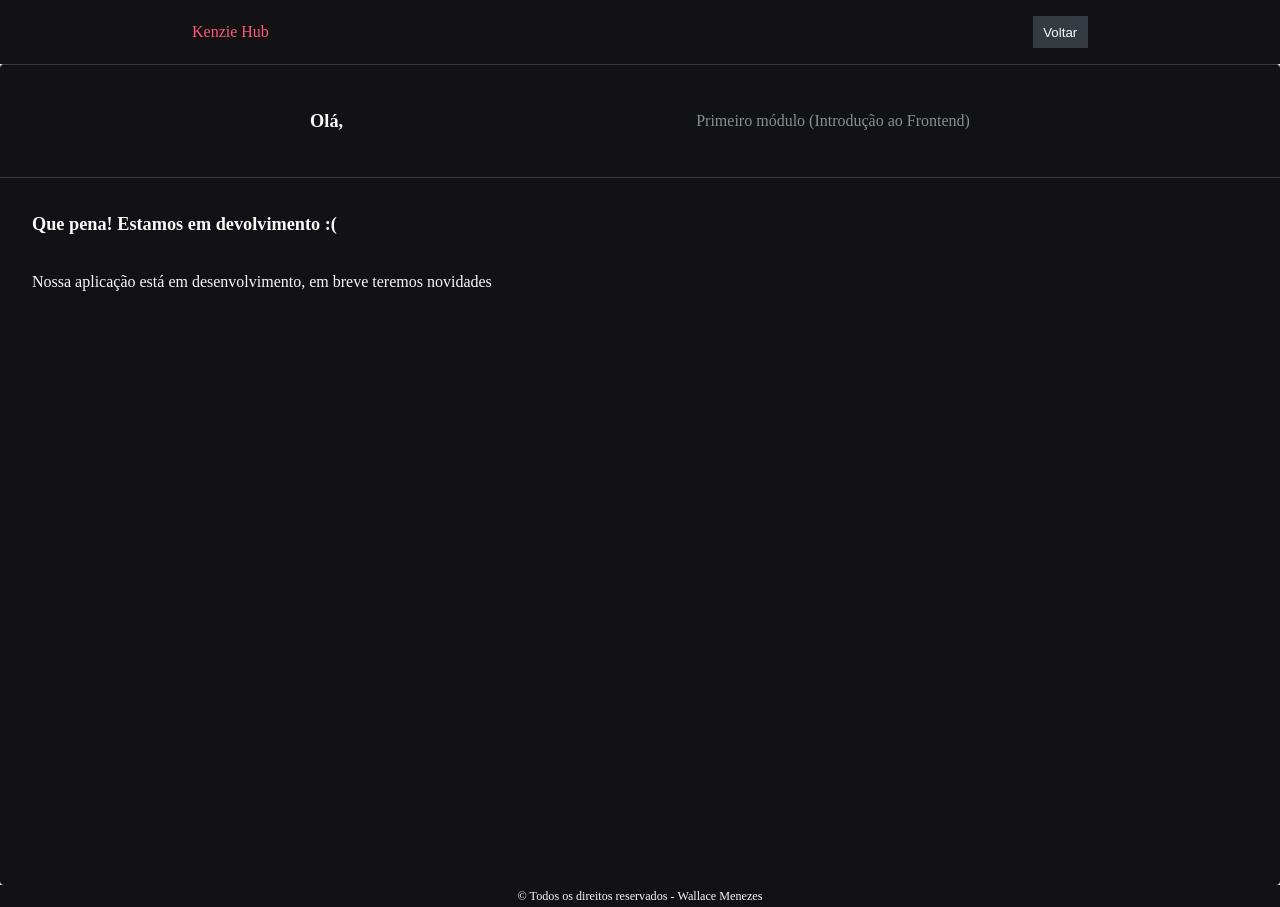
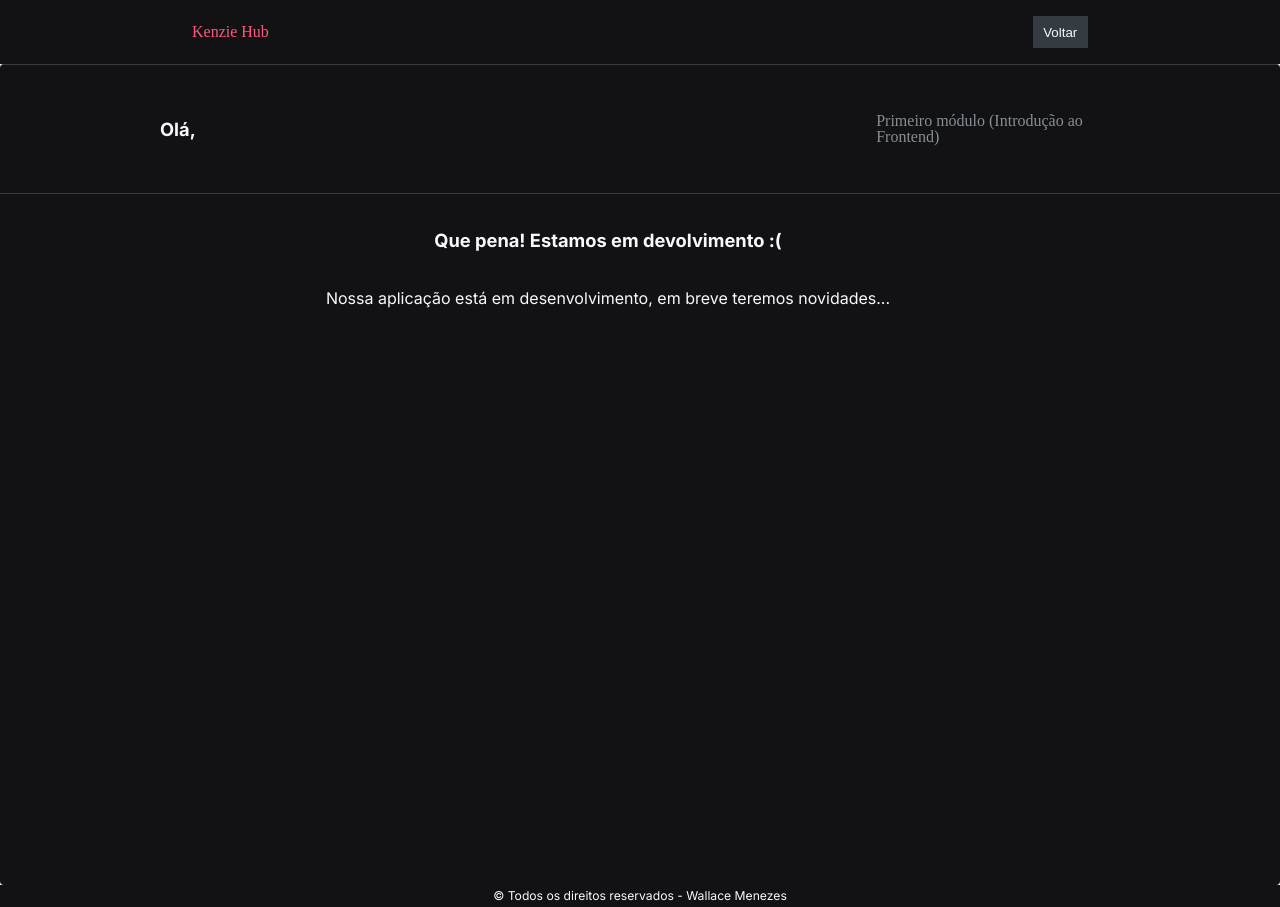
Before and after one commit to Wallace143900/Kenzie-Hub-CRUD-, a React app: page /User in a window 1280 px wide. Built offline with nearby package versions, Linux system fonts and the light colour scheme; the HTML template or start-up script is replaced by a standard one.

Commit message:
finalizado finalmente hehe

```diff
--- a/src/components/Header/styles.module.scss
+++ b/src/components/Header/styles.module.scss
@@ -17,13 +17,13 @@ header {
             width: 75%;
         }
 
-        @media (min-width: 768px) {
+        @media (min-width: 1024px) {
             width: 70%;
             text-align: center;
         }
 
-        @media (min-width: 768px) {
-            width: 70%;
+        @media (min-width: 1440px) {
+            width: 60%;
             text-align: center;
         }
 
--- a/src/components/forms/LoginForm/index.jsx
+++ b/src/components/forms/LoginForm/index.jsx
@@ -7,7 +7,7 @@ import { useNavigate } from "react-router-dom";
 import { toast } from "react-toastify";
 import { api } from "../../../services/api";
 
-export const LoginForm = ({setUser, registers}) => {
+export const LoginForm = ({setUser}) => {
 
     const {handleSubmit, register, formState: {errors},} = useForm({
         resolver: zodResolver(loginFormSchema)
--- a/src/components/forms/RegisterForm/index.jsx
+++ b/src/components/forms/RegisterForm/index.jsx
@@ -7,7 +7,7 @@ import { api } from "../../../services/api";
 import { toast } from "react-toastify";
 import { useNavigate } from "react-router-dom";
 
-export const RegisterForm = ({setUser}) => {
+export const RegisterForm = ({setUser, user}) => {
 
     const {handleSubmit, register, formState: {errors},} = useForm({
         resolver: zodResolver(registerFormSchema)
@@ -25,7 +25,7 @@ export const RegisterForm = ({setUser}) => {
 
           setUser(data.user);
 
-          navigate("/user")
+          navigate("/")
 
           console.log(data)
         } catch (error) {
@@ -45,7 +45,7 @@ export const RegisterForm = ({setUser}) => {
                 <p className="headline">Rápido e grátis, vamos nessa</p>
             </div>
             <div className={styles.myInformation}>
-                    <Input label="Nome" type="text" error={errors.name} {...register("name")} placeholder="Digite aqui seu nome" />
+                <Input label="Nome" type="text" error={errors.name} {...register("name")} placeholder="Digite aqui seu nome" user={user}/>
                 <Input label="Email" type="email" error={errors.email} {...register("email")} placeholder="Digite aqui seu email" />
                 <Input label="Senha" type="password" error={errors.password} {...register("password")} placeholder="Digite aqui sua senha" />
                 <Input label="Confirmar Senha" type="password" error={errors.confirmPassword} {...register("confirmPassword")} placeholder="Confirme sua senha" />
--- a/src/components/forms/RegisterForm/styles.module.scss
+++ b/src/components/forms/RegisterForm/styles.module.scss
@@ -26,6 +26,7 @@
         h3 {
             color: var(--Grey-0);
             margin-top: 7px;
+            text-align: center;
         }
     }
 
--- a/src/pages/HomePage/index.jsx
+++ b/src/pages/HomePage/index.jsx
@@ -12,7 +12,6 @@ export const HomePage = ({setUser, registers}) => {
                     <p className="headline" id={styles.paragraphQuestion}>Ainda não possui uma conta?</p>
                 </div>
                 <div className={styles.divbutton}>
-
                     <button className="headlineBold" id={styles.create} onClick={registers}>Cadastre-se</button>
                 </div>
             </div>
--- a/src/pages/Routers/RouterMain/index.jsx
+++ b/src/pages/Routers/RouterMain/index.jsx
@@ -1,10 +1,9 @@
 import { Routes, Route, useNavigate } from "react-router-dom";
 import { HomePage } from "../../HomePage";
 import { RegisterPage } from "../../RegisterPage";
-import { UserPage } from "../../UserPage";
+import { Dashboard } from "../../dashboard";
 import { ErrorPage } from "../../ErrorPage";
 import { useState } from "react";
-import { Footer } from "../../../components/Footer";
 
 export const RouterMain = () => {
 
@@ -28,7 +27,7 @@ export const RouterMain = () => {
         <Routes>
             <Route path="/" element={<HomePage setUser={setUser} register={register} registers={registers} />}/>
             <Route path="/register" element={<RegisterPage setUser={setUser} setRegister={setRegister} logout={logout} />}/>
-            <Route path="/User" element={<UserPage logout={logout} user={user} />} />
+            <Route path="/User" element={<Dashboard logout={logout} user={user} />} />
             <Route path="*" element={<ErrorPage />} />
         </Routes>
     )
--- a/src/pages/UserPage/index.jsx
+++ /dev/null
@@ -1,22 +0,0 @@
-import { DefaultTemplate } from "../../components/DefaultTemplate";
-import styles from "./styles.module.scss"
-
-export const UserPage = ({logout, user}) => {
-    return (
-
-        <DefaultTemplate logout={logout} user={user}>
-        <main>
-            <div className={styles.container}>
-                <div className={styles.iAm}>
-                <h2 className="title1">Olá, {user?.name}</h2>
-                <p>Primeiro módulo (Introdução ao Frontend)</p>
-                </div>
-                <div className={styles.main}>
-                    <h2 className="title1">Que pena! Estamos em devolvimento :( </h2>
-                    <h4 className="paragraph">Nossa aplicação está em desenvolvimento, em breve teremos novidades</h4>
-                </div>
-            </div>
-        </main>
-        </DefaultTemplate>
-    )
-}
--- /dev/null
+++ b/src/pages/dashboard/index.jsx
@@ -0,0 +1,22 @@
+import { DefaultTemplate } from "../../components/DefaultTemplate";
+import styles from "./styles.module.scss"
+
+export const Dashboard = ({logout, user}) => {
+    return (
+
+        <DefaultTemplate logout={logout} user={user}>
+            <main>
+                <div className={styles.container}>
+                    <div className={styles.iAm}>
+                        <h2 className="title1">Olá, {user?.name}</h2>
+                        <p>Primeiro módulo (Introdução ao Frontend)</p>
+                    </div>
+                    <div className={styles.main}>
+                        <h2 className="title1">Que pena! Estamos em devolvimento :( </h2>
+                        <h3 className="paragraph">Nossa aplicação está em desenvolvimento, em breve teremos novidades...</h3>
+                    </div>
+                </div>
+            </main>
+        </DefaultTemplate>
+    )
+}
--- a/src/pages/UserPage/styles.module.scss
+++ b/src/pages/dashboard/styles.module.scss
@@ -11,24 +11,27 @@ main {
         .iAm {
 
             @media (min-width: 768px) {
-                width: 80%;
+                width: 70%;
                 margin: 0 auto;
             }
 
             @media (min-width: 1024px) {
-                width: 80%;
+                width: 75%;
                 display: flex;
                 justify-content: space-between;
                 margin: 0 auto;
             }
 
             @media (min-width: 1440px) {
-                width: 80%;
+                width: 65%;
                 display: flex;
                 justify-content: space-between;
                 margin: 0 auto;
             }
-            gap: 2rem;
+
+            h2 {
+                width: 80%;
+            }
 
             h2 {
                 color: var(--Grey-0);
@@ -50,21 +53,21 @@ main {
 
             @media (min-width: 768px) {
                 display: flex;
-                justify-content: space-evenly;
+                justify-content: space-between;
                 align-items: center;
                 margin-top: 2rem;
             }
 
             @media (min-width: 1024px) {
                 display: flex;
-                justify-content: space-evenly;
+                justify-content: space-between;
                 align-items: center;
                 margin-top: 2rem;
             }
 
             @media (min-width: 1440px) {
                 display: flex;
-                justify-content: space-evenly;
+                justify-content: space-between;
                 align-items: center;
                 margin-top: 2rem;
             }
@@ -78,6 +81,18 @@ main {
             gap: 2rem;
             border-top: 1px solid var(--Grey-2);
 
+            @media (min-width: 768px) {
+                text-align: center;
+            }
+
+            @media (min-width: 1024px) {
+                text-align: center;
+            }
+
+            @media (min-width: 1440px) {
+                text-align: center;
+            }
+
             h2 {
                 width: 90%;
                 margin-top: 2rem;
@@ -85,7 +100,7 @@ main {
                 color: var(--Grey-0);
             }
 
-            h4 {
+            h3 {
                 color: var(--Grey-0);
                 width: 90%;
                 line-height: 1.5225rem;
--- a/src/styles/globalStyles.scss
+++ b/src/styles/globalStyles.scss
@@ -13,4 +13,5 @@
     --Negative: #E83F5B;
 
     --font-primary: "Inter", sans-serif;
+
 }
--- a/src/styles/typography.scss
+++ b/src/styles/typography.scss
@@ -3,28 +3,33 @@ font-weight: 700;
 font-size: 1.1419rem;
 line-height: 1.7763rem;
 width: 8.75rem;
+font-family: var(--font-primary);
 }
 
 .title2 {
     font-weight: 600;
     font-size: 1rem;
     line-height: 1.6494rem;
+    font-family: var(--font-primary);
 }
 
 .headline {
     font-weight: 400;
     font-size: .7612rem;
     line-height: 1.3956rem;
+    font-family: var(--font-primary);
 }
 
 .headlineBold {
     font-weight: 600;
     font-size: .7612rem;
     line-height: 1.1419rem;
+    font-family: var(--font-primary);
 }
 
 .paragraph {
     font-weight: 400;
     font-size: 1rem;
     line-height: 1.5225rem;
+    font-family: var(--font-primary);
 }
```
Lines whose indentation alone changed are shown as unchanged.
